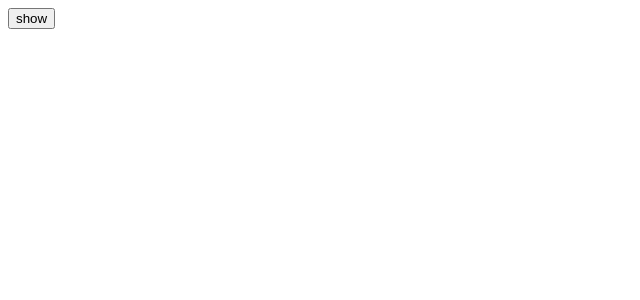
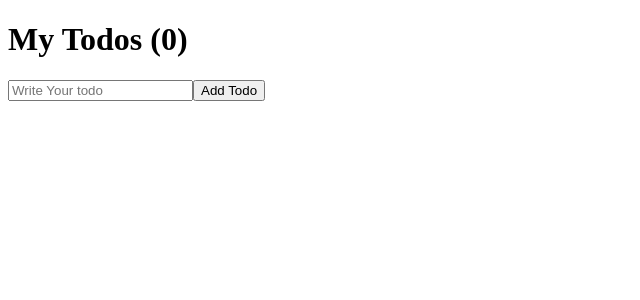
Before and after one commit to edel1212/reatStudy, a React (Create React App) app in the folder react-for-middle/my-app/: page / in a window 1280 px wide. Shown: the top 300 px of the page, without its empty margins (0-640 px from the left). Built offline with nearby package versions, Linux system fonts and the light colour scheme.

Commit message:
todo List - 배열을 다루는 방법

```diff
--- a/react-for-middle/my-app/src/App.js
+++ b/react-for-middle/my-app/src/App.js
@@ -1,9 +1,9 @@
-import CleanUp from "./CleanupStudy";
+import TodoList from "./TodoApp";
 
 function App() {
   return (
     <div>
-      <CleanUp />
+      <TodoList />
     </div>
   );
 }
--- /dev/null
+++ b/react-for-middle/my-app/src/TodoApp.js
@@ -0,0 +1,36 @@
+import { useState, useEffect } from "react";
+
+function TodoList() {
+  const [todo, setTodo] = useState("");
+  // Todo 목록
+  const [todos, setTodos] = useState([]);
+
+  const onChage = (e) => setTodo(e.target.value);
+
+  const onSubmit = (e) => {
+    e.preventDefault();
+    console.log(todo);
+    if (!todo) return;
+    // ❌  `todos.push(todo)` 리엑트는 이런식으로 사용하지 않음!! 재랜더링이 안됨
+    // 💬 중요! 바뀌는 State는 항상 새로운 값이어야함!! 그렇기에 새로운 값 + 이전 Array를 넣어주자
+    setTodos((currentArray) => [todo, ...currentArray]);
+    setTodo("");
+  };
+  return (
+    <div>
+      {todos}
+      <h1>My Todos ({todos.length})</h1>
+      <form onSubmit={onSubmit}>
+        <input
+          value={todo}
+          onChange={onChage}
+          type="text"
+          placeholder="Write Your todo"
+        />
+        <button>Add Todo</button>
+      </form>
+    </div>
+  );
+}
+
+export default TodoList;
```
